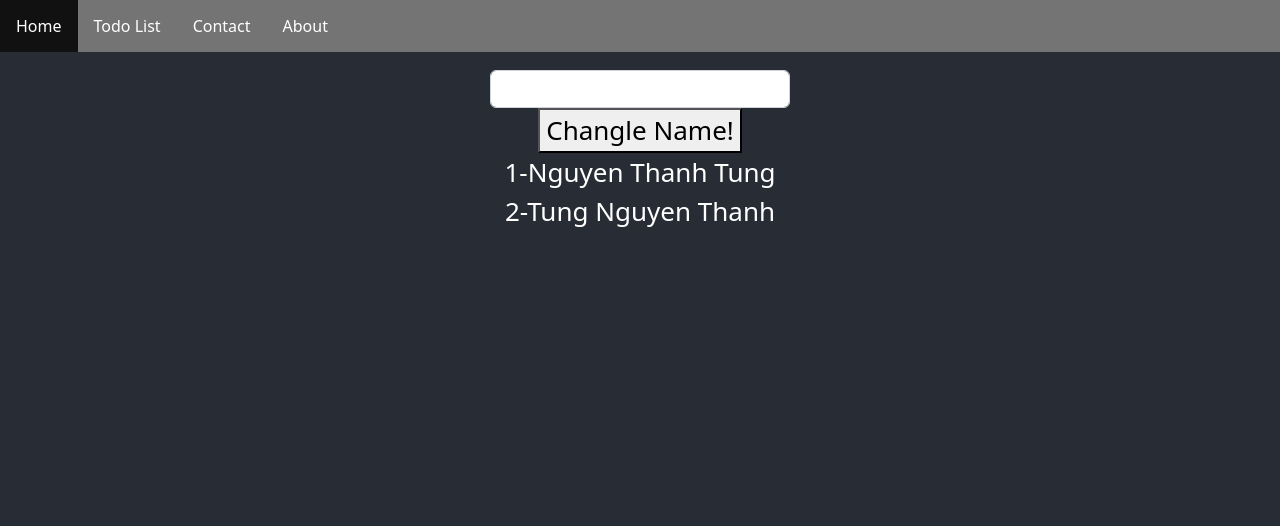
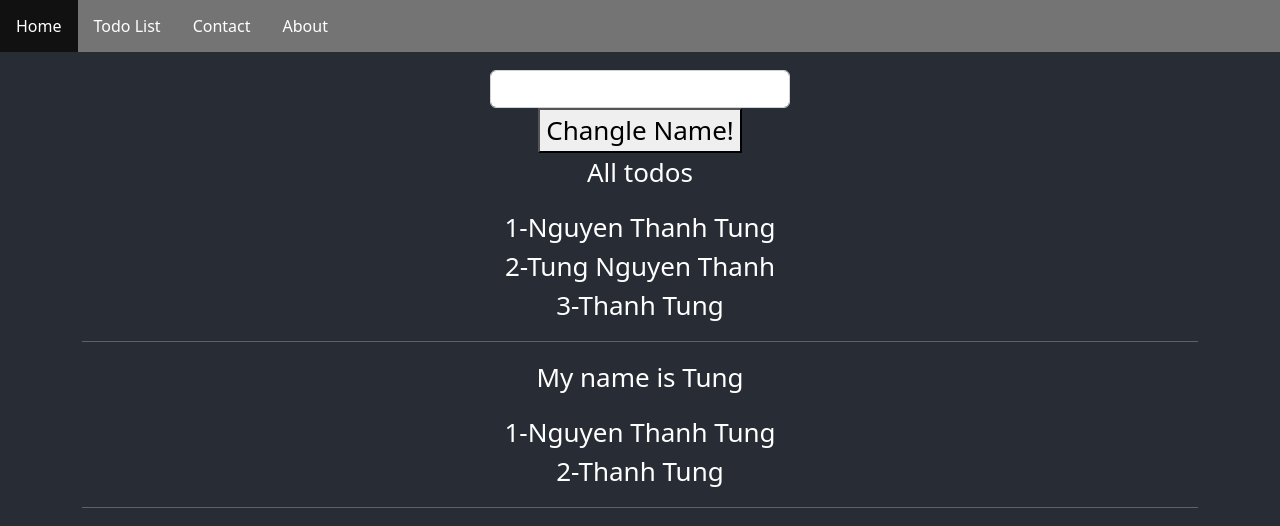
Before and after one commit to tungnt99/React-Hook, a React (Create React App) app: page /todolist in a window 1280 px wide. Shown: the top 526 px of the page. Built offline with nearby package versions, Linux system fonts and the light colour scheme.

Commit message:
tai su dung props - todos.filter

```diff
--- a/src/views/Nav/Style/Nav.scss
+++ b/src/views/Nav/Style/Nav.scss
@@ -19,7 +19,6 @@
             text-decoration: none;
             &:hover{
                 background-color: #111;
-
             }
         }
 
--- a/src/views/TodoList/AddTodo.js
+++ b/src/views/TodoList/AddTodo.js
@@ -6,7 +6,7 @@ export default function AddTodo(props) {
    const todos = props.todos
   return (
     <div className='container'>
-
+        <p className='title'>{props.title}</p>
          <div className='todo-list'>
             {todos && todos.length > 0 && todos.map((item, index)=>{
               return(
@@ -15,7 +15,7 @@ export default function AddTodo(props) {
                 </div>
               )
             })}
-
+            <hr/>
         </div>
     </div>
   )
--- a/src/views/TodoList/ListTodo.js
+++ b/src/views/TodoList/ListTodo.js
@@ -5,8 +5,10 @@ import AddTodo from './AddTodo';
 export default function ListTodo() {
     const [jobs, setJobs] = useState('');
     const [todos, setTodos] = useState([
-        {id: 'todo1', title: 'Nguyen Thanh Tung'},
-        {id: 'todo2', title: 'Tung Nguyen Thanh'}
+        {id: 'todo1', title: 'Nguyen Thanh Tung', address: 'An Khanh'},
+        {id: 'todo2', title: 'Tung Nguyen Thanh', address: 'Yen Lung'},
+        {id: 'todo3', title: 'Thanh Tung', address: 'An Khanh'},
+
       ]);
     const handleChangeJobs = (event) => {
         setJobs(event.target.value)
@@ -16,7 +18,7 @@ export default function ListTodo() {
             alert("input jobs is required");
             return;
         }
-        let todo = {id: '', title: jobs};
+        let todo = {id: '', title: jobs, type: 'Thanh Tung'};
         setTodos([...todos, todo]);
         setJobs('');
     }
@@ -30,6 +32,10 @@ export default function ListTodo() {
             todos={todos}
             title={'All todos'}
         />
+        <AddTodo
+            todos={todos.filter(item => item.address === 'An Khanh')}
+            title={`My name is Tung`}
+        />
     </div>
   )
 }
```
